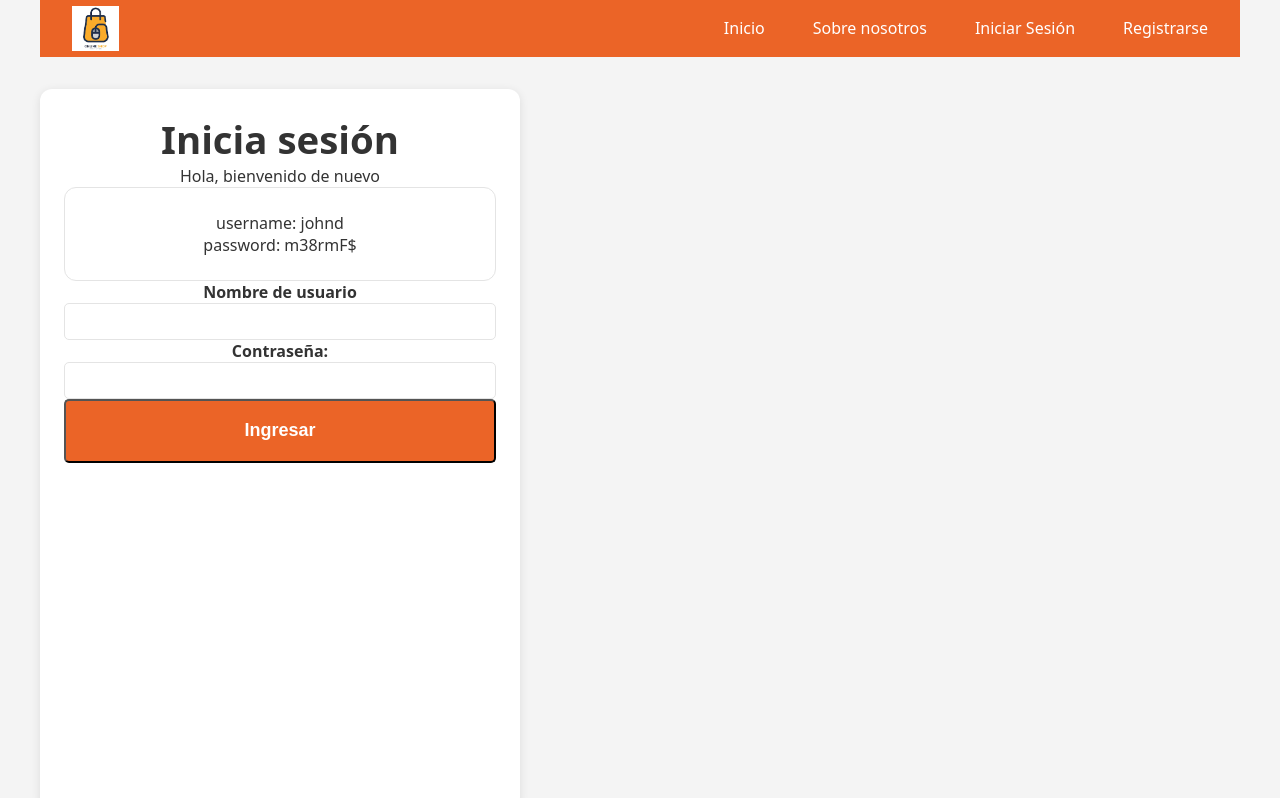
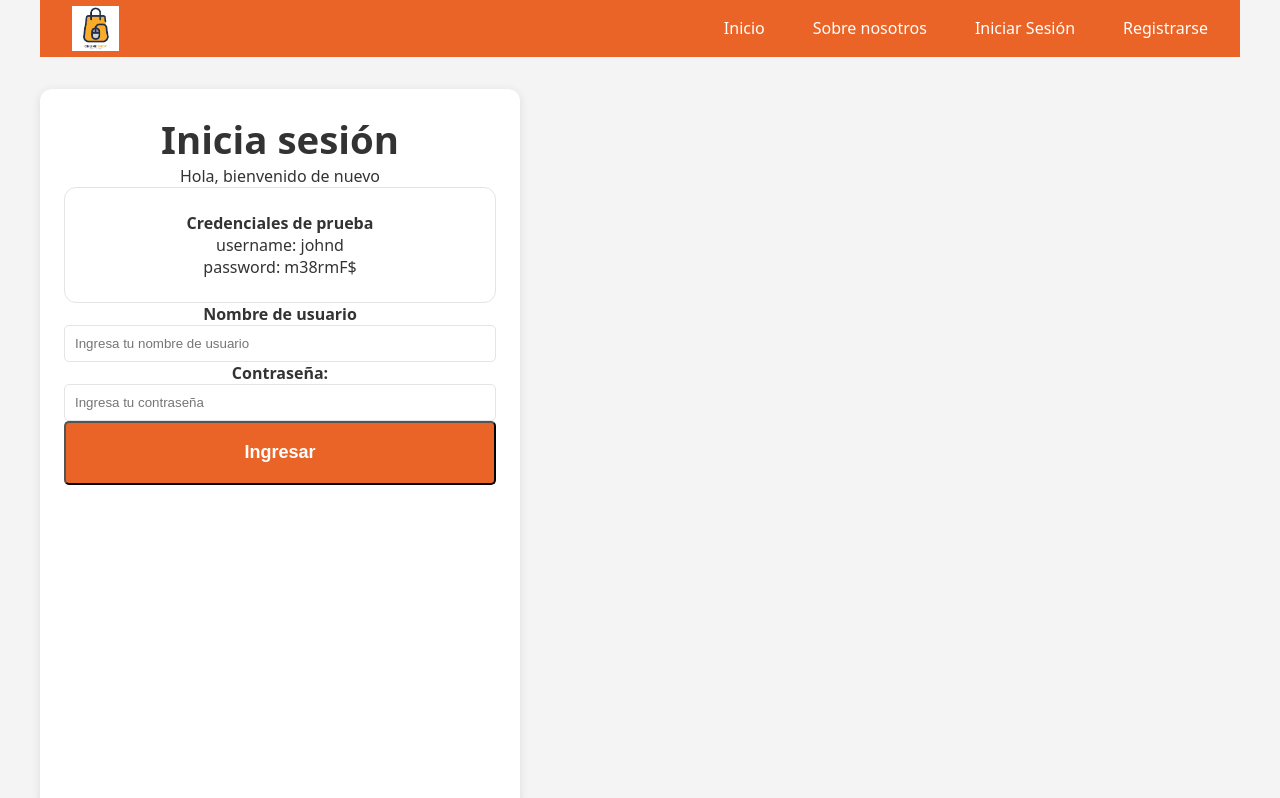
Before and after one commit to dntart/proyecto-trabajo-final-frontend-999198242-alumno-Dante-Cesar-Segovia, a React (Vite) app: page /login in a window 1280 px wide. Shown: the top 798 px of the page. Built offline with nearby package versions, Linux system fonts and the light colour scheme.

Commit message:
transiciones en botones login

```diff
--- a/src/pages/Login.jsx
+++ b/src/pages/Login.jsx
@@ -37,6 +37,7 @@ const Login = () => {
                     <p>Hola, bienvenido de nuevo</p>
                     <form onSubmit={handleLogin}>
                         <div className={styles.contCredenciales}>
+                            <p><strong>Credenciales de prueba</strong></p>
                             <p> username: johnd  <br /> password: m38rmF$</p>
 
                         </div>
@@ -44,12 +45,14 @@ const Login = () => {
                             <label>Nombre de usuario</label>
                             <input
                                 type="text"
+                                placeholder="Ingresa tu nombre de usuario"
                                 onChange={(e) => setUsername(e.target.value)} //capturamos el valor en linea
                                 value={username}
                             />
                             <label>Contraseña:</label>
                             <input
                                 type="password"
+                                placeholder="Ingresa tu contraseña"
                                 onChange={(e) => setPassword(e.target.value)} //capturamos el valor en linea
                                 value={password}
                             />
--- a/src/styles/pages/login.module.css
+++ b/src/styles/pages/login.module.css
@@ -47,6 +47,10 @@
     transition: transform 0.2s ease-in-out;
 
 }
-.contButton:hover{
-     transform: translateY(-1px);
+
+.contButton:hover {
+    transform: translateY(-1px);
+    background-color: #e04a04;
+    cursor: pointer;
+
 }
```
